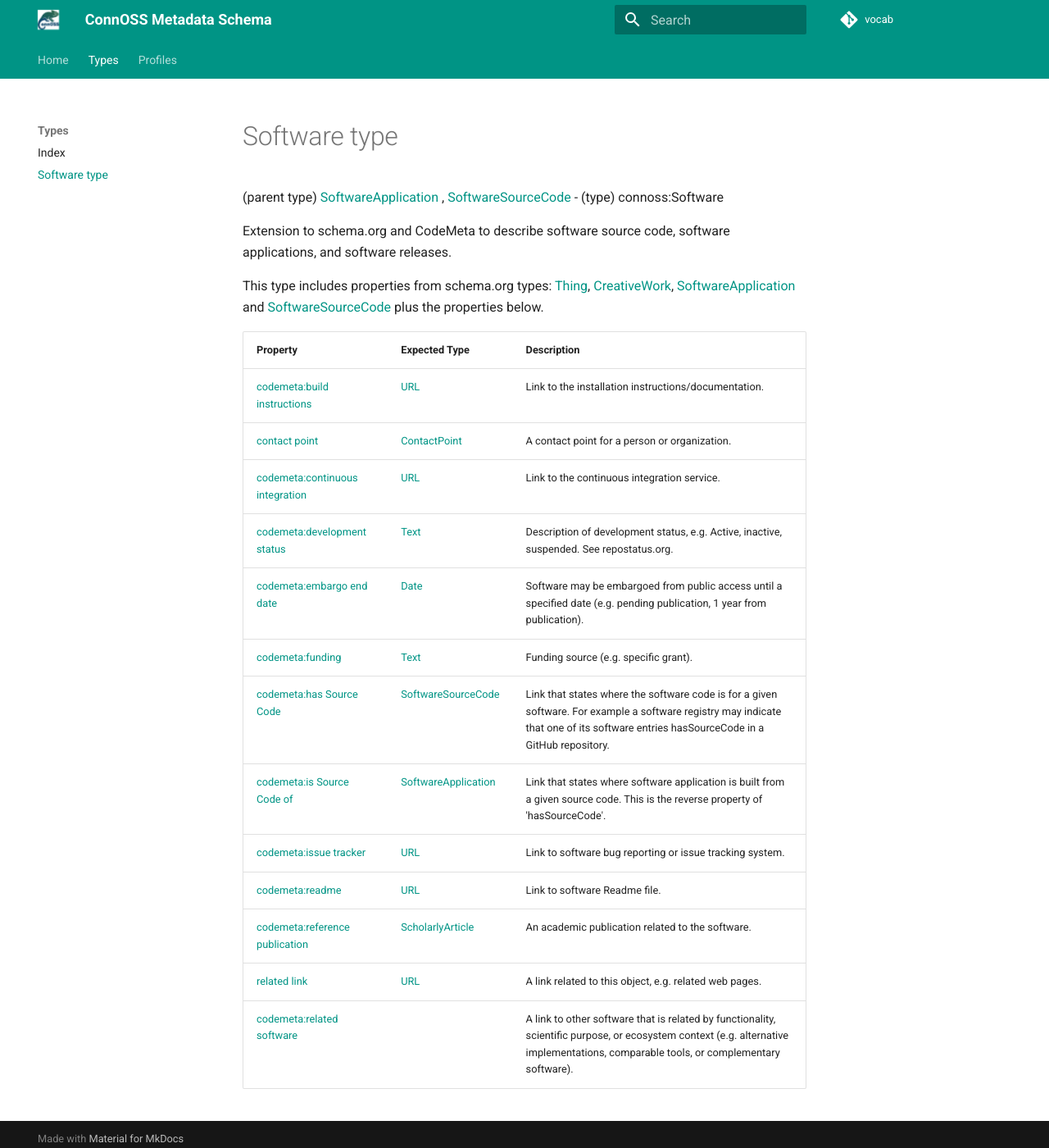
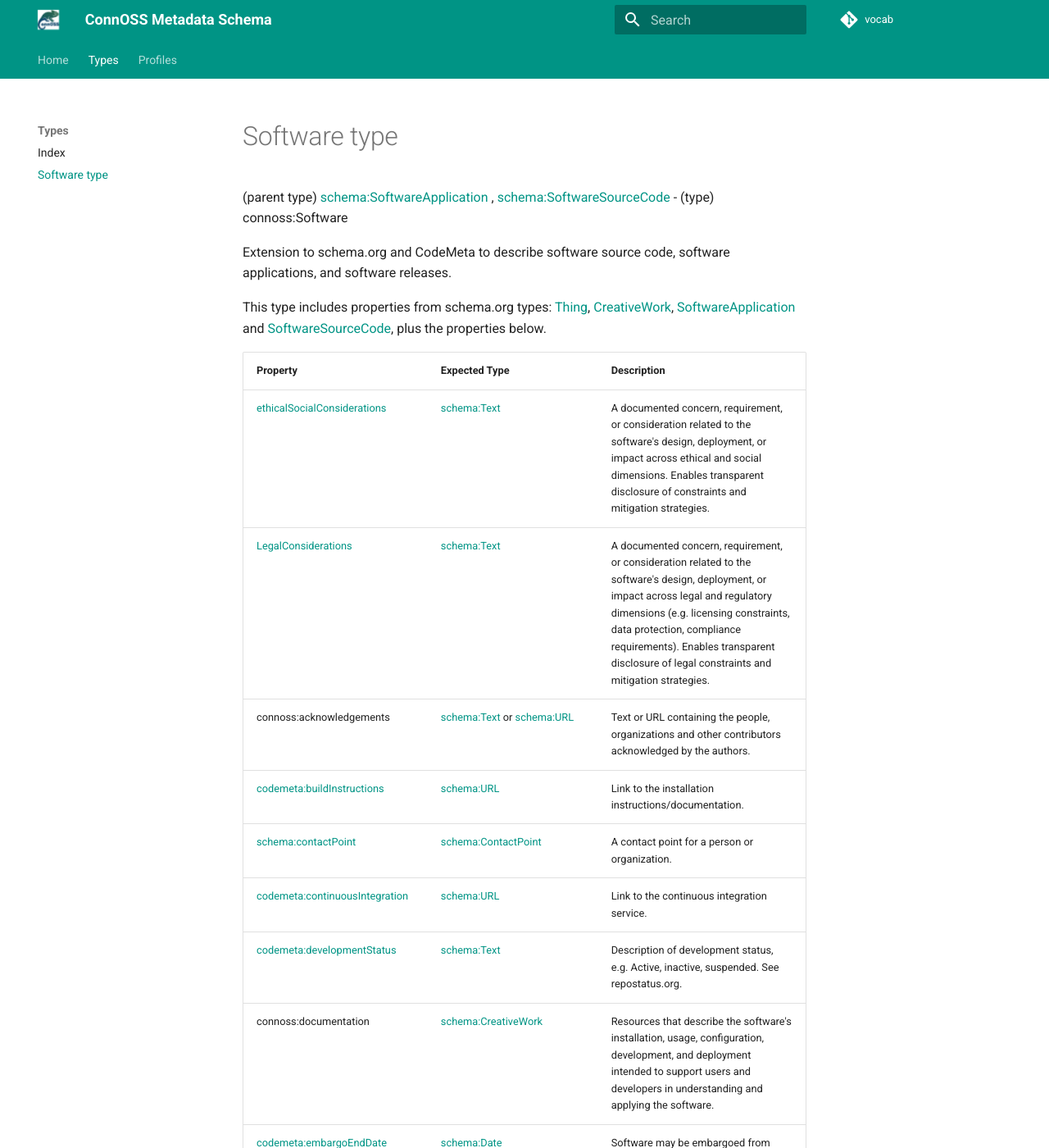
Before and after one commit to ConnOSS-Project/vocab, an MkDocs documentation site: the page built from docs/Types/software-type.md, in a window 1280 px wide and 1400 px high. Shown: the whole window at 82% size. Built offline with MkDocs 1.6.1 and Material for MkDocs 9.7.7, drawn with Linux system fonts in a browser that asks for light colours; comment, search, counter and statistics services are not loaded; some of the changed text lies outside the part shown.

Commit message:
Add extension properties

```diff
--- a/docs/Types/software-type.md
+++ b/docs/Types/software-type.md
@@ -1,61 +1,109 @@
-(parent type) [SoftwareApplication](http://schema.org/SoftwareApplication){:target='_blank'} , [SoftwareSourceCode](http://schema.org/SoftwareSourceCode){:target='_blank'} - (type) connoss:Software
+(parent type) [schema:SoftwareApplication](http://schema.org/SoftwareApplication){:target='_blank'} , [schema:SoftwareSourceCode](http://schema.org/SoftwareSourceCode){:target='_blank'} - (type) connoss:Software
 
 Extension to schema.org and CodeMeta to describe software source code, software applications, and software releases.
 
-This type includes properties from schema.org types: [Thing](http://schema.org/Thing){:target='_blank'}, [CreativeWork](http://schema.org/CreativeWork){:target='_blank'}, [SoftwareApplication](http://schema.org/SoftwareApplication){:target='_blank'} and [SoftwareSourceCode](http://schema.org/SoftwareSourceCode){:target='_blank'} plus the properties below.
+This type includes properties from schema.org types: [Thing](http://schema.org/Thing){:target='_blank'}, [CreativeWork](http://schema.org/CreativeWork){:target='_blank'}, [SoftwareApplication](http://schema.org/SoftwareApplication){:target='_blank'} and [SoftwareSourceCode](http://schema.org/SoftwareSourceCode){:target='_blank'}, plus the properties below.
 
 <table>
 <tr><th>Property</th><th>Expected Type</th><th>Description</th></tr>
-<tr><td><a href='https://codemeta.github.io/terms/buildInstructions' target='_blank'>codemeta:build instructions</a></td>
-<td><a href='http://schema.org/URL' target='_blank'>URL</a></td>
+<tr><td><a href='https://w3id.org/fair4ml/ethicalSocialConsiderations' target='_blank'>ethicalSocialConsiderations</a></td>
+<td><a href='http://schema.org/Text' target='_blank'>schema:Text</a></td>
+<td>A documented concern, requirement, or consideration related to the software's design, deployment, or impact across ethical and social dimensions. Enables transparent disclosure of constraints and mitigation strategies.</td>
+</tr>
+<tr><td><a href='https://w3id.org/fair4ml/LegalConsiderations' target='_blank'>LegalConsiderations</a></td>
+<td><a href='http://schema.org/Text' target='_blank'>schema:Text</a></td>
+<td>A documented concern, requirement, or consideration related to the software's design, deployment, or impact across legal and regulatory dimensions (e.g. licensing constraints, data protection, compliance requirements). Enables transparent disclosure of legal constraints and mitigation strategies.</td>
+</tr>
+<tr><td>connoss:acknowledgements</td>
+<td><a href='http://schema.org/Text' target='_blank'>schema:Text</a> or <a href='http://schema.org/URL' target='_blank'>schema:URL</a></td>
+<td>Text or URL containing the people, organizations and other contributors acknowledged by the authors.</td>
+</tr>
+<tr><td><a href='https://codemeta.github.io/terms/buildInstructions' target='_blank'>codemeta:buildInstructions</a></td>
+<td><a href='http://schema.org/URL' target='_blank'>schema:URL</a></td>
 <td>Link to the installation instructions/documentation.</td>
 </tr>
-<tr><td><a href='http://schema.org/contactPoint' target='_blank'>contact point</a></td>
-<td><a href='http://schema.org/ContactPoint' target='_blank'>ContactPoint</a></td>
+<tr><td><a href='http://schema.org/contactPoint' target='_blank'>schema:contactPoint</a></td>
+<td><a href='http://schema.org/ContactPoint' target='_blank'>schema:ContactPoint</a></td>
 <td>A contact point for a person or organization.</td>
 </tr>
-<tr><td><a href='https://codemeta.github.io/terms/continuousIntegration' target='_blank'>codemeta:continuous integration</a></td>
-<td><a href='http://schema.org/URL' target='_blank'>URL</a></td>
+<tr><td><a href='https://codemeta.github.io/terms/continuousIntegration' target='_blank'>codemeta:continuousIntegration</a></td>
+<td><a href='http://schema.org/URL' target='_blank'>schema:URL</a></td>
 <td>Link to the continuous integration service.</td>
 </tr>
-<tr><td><a href='https://codemeta.github.io/terms/developmentStatus' target='_blank'>codemeta:development status</a></td>
-<td><a href='http://schema.org/Text' target='_blank'>Text</a></td>
+<tr><td><a href='https://codemeta.github.io/terms/developmentStatus' target='_blank'>codemeta:developmentStatus</a></td>
+<td><a href='http://schema.org/Text' target='_blank'>schema:Text</a></td>
 <td>Description of development status, e.g. Active, inactive, suspended. See repostatus.org.</td>
 </tr>
-<tr><td><a href='https://codemeta.github.io/terms/embargoEndDate' target='_blank'>codemeta:embargo end date</a></td>
-<td><a href='http://schema.org/Date' target='_blank'>Date</a></td>
+<tr><td>connoss:documentation</td>
+<td><a href='http://schema.org/CreativeWork' target='_blank'>schema:CreativeWork</a></td>
+<td>Resources that describe the software's installation, usage, configuration, development, and deployment intended to support users and developers in understanding and applying the software.</td>
+</tr>
+<tr><td><a href='https://codemeta.github.io/terms/embargoEndDate' target='_blank'>codemeta:embargoEndDate</a></td>
+<td><a href='http://schema.org/Date' target='_blank'>schema:Date</a></td>
 <td>Software may be embargoed from public access until a specified date (e.g. pending publication, 1 year from publication).</td>
 </tr>
 <tr><td><a href='https://codemeta.github.io/terms/funding' target='_blank'>codemeta:funding</a></td>
-<td><a href='http://schema.org/Text' target='_blank'>Text</a></td>
+<td><a href='http://schema.org/Text' target='_blank'>schema:Text</a></td>
 <td>Funding source (e.g. specific grant).</td>
 </tr>
-<tr><td><a href='https://codemeta.github.io/terms/hasSourceCode' target='_blank'>codemeta:has Source Code</a></td>
-<td><a href='http://schema.org/SoftwareSourceCode' target='_blank'>SoftwareSourceCode</a></td>
+<tr><td><a href='https://codemeta.github.io/terms/hasSourceCode' target='_blank'>codemeta:hasSourceCode</a></td>
+<td><a href='http://schema.org/SoftwareSourceCode' target='_blank'>schema:SoftwareSourceCode</a></td>
 <td>Link that states where the software code is for a given software. For example a software registry may indicate that one of its software entries hasSourceCode in a GitHub repository.</td>
 </tr>
-<tr><td><a href='https://codemeta.github.io/terms/isSourceCodeOf' target='_blank'>codemeta:is Source Code of</a></td>
-<td><a href='http://schema.org/SoftwareApplication' target='_blank'>SoftwareApplication</a></td>
+<tr><td>connoss:implementsSpecification</td>
+<td><a href='http://schema.org/CreativeWork' target='_blank'>schema:CreativeWork</a></td>
+<td>A specification that a software implements, including a standard, API or legally defined level of conformance. e.g. the HTTP standard, the OpenAPI spec, OAuth2.</td>
+</tr>
+<tr><td>connoss:input</td>
+<td><a href='https://bioschemas.org/FormalParameter' target='_blank'>FormalParameter</a></td>
+<td>A formal specification of the data, files, or parameters that the software accepts as input, including format, type, and whether the input is required.</td>
+</tr>
+<tr><td><a href='https://w3id.org/fair4ml/intendedUse' target='_blank'>intendedUse</a></td>
+<td><a href='http://schema.org/Text' target='_blank'>schema:Text</a></td>
+<td>A concise summary of the primary objective or intended use case for the software. Distinct from general description; this focuses on 'why' the software exists and what problems it solves.</td>
+</tr>
+<tr><td><a href='https://codemeta.github.io/terms/isSourceCodeOf' target='_blank'>codemeta:isSourceCodeOf</a></td>
+<td><a href='http://schema.org/SoftwareApplication' target='_blank'>schema:SoftwareApplication</a></td>
 <td>Link that states where software application is built from a given source code. This is the reverse property of 'hasSourceCode'.</td>
 </tr>
-<tr><td><a href='https://codemeta.github.io/terms/issueTracker' target='_blank'>codemeta:issue tracker</a></td>
-<td><a href='http://schema.org/URL' target='_blank'>URL</a></td>
+<tr><td><a href='https://codemeta.github.io/terms/issueTracker' target='_blank'>codemeta:issueTracker</a></td>
+<td><a href='http://schema.org/URL' target='_blank'>schema:URL</a></td>
 <td>Link to software bug reporting or issue tracking system.</td>
 </tr>
+<tr><td>connoss:output</td>
+<td><a href='https://bioschemas.org/FormalParameter' target='_blank'>FormalParameter</a></td>
+<td>A formal specification of the data, files, or results that the software produces, including format and type.</td>
+</tr>
 <tr><td><a href='https://codemeta.github.io/terms/readme' target='_blank'>codemeta:readme</a></td>
-<td><a href='http://schema.org/URL' target='_blank'>URL</a></td>
+<td><a href='http://schema.org/URL' target='_blank'>schema:URL</a></td>
 <td>Link to software Readme file.</td>
 </tr>
-<tr><td><a href='https://codemeta.github.io/terms/referencePublication' target='_blank'>codemeta:reference publication</a></td>
-<td><a href='http://schema.org/ScholarlyArticle' target='_blank'>ScholarlyArticle</a></td>
+<tr><td><a href='https://codemeta.github.io/terms/referencePublication' target='_blank'>codemeta:referencePublication</a></td>
+<td><a href='http://schema.org/ScholarlyArticle' target='_blank'>schema:ScholarlyArticle</a></td>
 <td>An academic publication related to the software.</td>
 </tr>
-<tr><td><a href='http://schema.org/relatedLink' target='_blank'>related link</a></td>
-<td><a href='http://schema.org/URL' target='_blank'>URL</a></td>
+<tr><td><a href='http://schema.org/relatedLink' target='_blank'>schema:relatedLink</a></td>
+<td><a href='http://schema.org/URL' target='_blank'>schema:URL</a></td>
 <td>A link related to this object, e.g. related web pages.</td>
 </tr>
-<tr><td><a href='https://codemeta.github.io/terms/relatedSoftware' target='_blank'>codemeta:related software</a></td>
-<td></td>
+<tr><td><a href='https://codemeta.github.io/terms/relatedSoftware' target='_blank'>codemeta:relatedSoftware</a></td>
+<td><a href='http://schema.org/SoftwareSourceCode' target='_blank'>schema:SoftwareSourceCode</a> or <a href='http://schema.org/SoftwareApplication' target='_blank'>schema:SoftwareApplication</a></td>
 <td>A link to other software that is related by functionality, scientific purpose, or ecosystem context (e.g. alternative implementations, comparable tools, or complementary software).</td>
 </tr>
+<tr><td>connoss:researchDomain</td>
+<td><a href='http://schema.org/DefinedTerm' target='_blank'>schema:DefinedTerm</a></td>
+<td>The discipline, area, or research domain to which this software aligns or belongs to.</td>
+</tr>
+<tr><td>connoss:softwareContainer</td>
+<td><a href='http://schema.org/CreativeWork' target='_blank'>schema:CreativeWork</a> or <a href='http://schema.org/URL' target='_blank'>schema:URL</a></td>
+<td>A container image or packaged runtime environment of the software.</td>
+</tr>
+<tr><td>connoss:softwareInterface</td>
+<td><a href='http://schema.org/DefinedTerm' target='_blank'>schema:DefinedTerm</a></td>
+<td>The interaction interfaces through which users or other software systems can access, execute, or integrate with software (e.g., CLI, GUI, WebUI, Notebook, API, Library).</td>
+</tr>
+<tr><td>connoss:testingAction</td>
+<td>connoss:TestingAction</td>
+<td>Links the software to a testing activity describing how the software is validated, including the test type, required inputs, test instructions, and produced test results.</td>
+</tr>
 </table>
```
Also changed, not shown: 2 other files.
